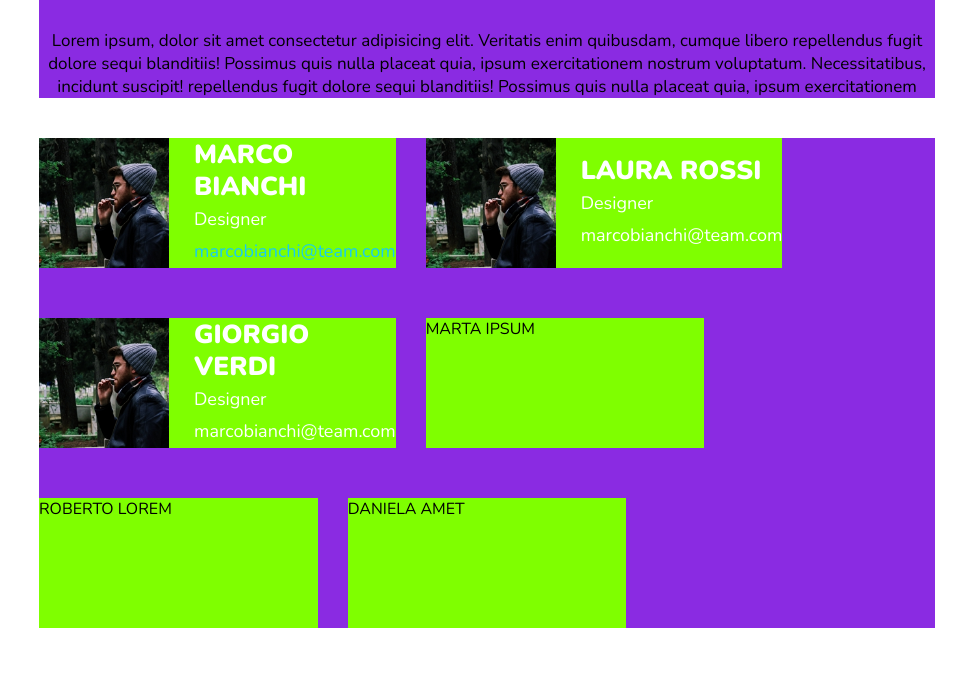
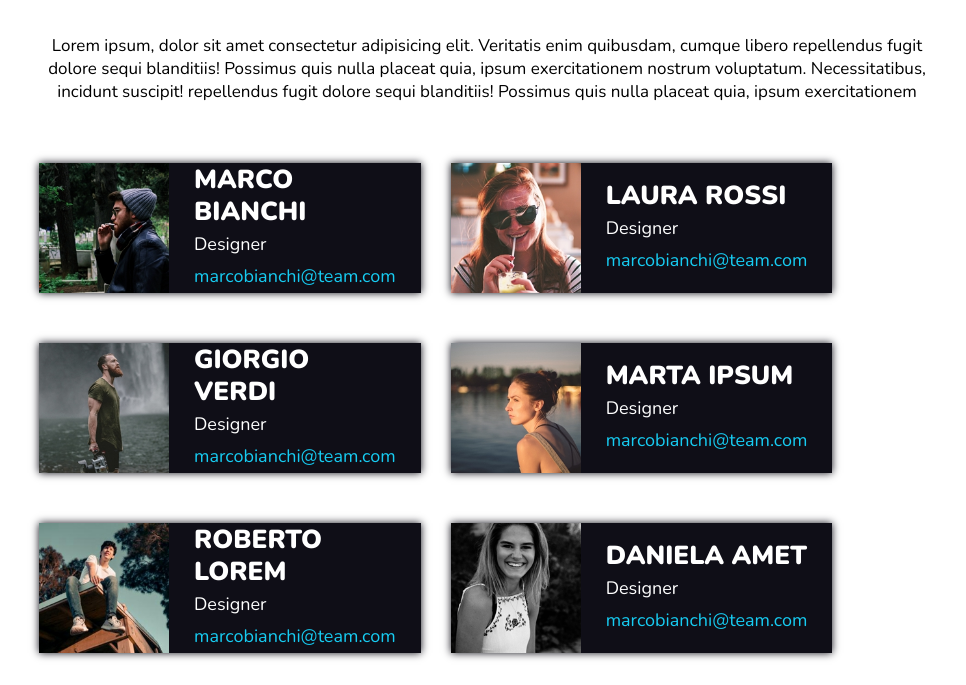
Before and after one commit to Joel-Blanco/html-css-flex-cards, a plain HTML site: page index.html in a window 1280 px wide. Shown: the part 115-800 px from the top of the page, without its empty margins (153-1119 px from the left). Drawn offline with nearby package versions, Linux system fonts and the light colour scheme.

Commit message:
feat: still struggling to end/ done

```diff
--- a/css/style.css
+++ b/css/style.css
@@ -9,8 +9,7 @@ body{
 }
 header{
     width: 70%;
-    margin: 40px auto 40px auto;
-    background-color: blueviolet;
+    margin: 45px auto 60px auto;
     text-align: center;
 }
 
@@ -31,7 +30,6 @@ h1{
     -height: 800px;
     margin: 0 auto;
     flex-wrap: wrap;
-    background-color: blueviolet;
     column-gap: 30px;
     row-gap: 50px;
 }
@@ -43,13 +41,14 @@ h1{
 .box{
     display: flex;
     height:130px;
-    background-color: chartreuse;
+    background-color: #0f0e17;
+    box-shadow: 0px 0px 8px #0f0e17;
     flex-basis: calc(100%/3 - 20px);
 }
 
 .info{
     align-self: center;
-    padding-left: 25px;
+    padding: 10px 25px 10px 25px;
     line-height: 32px;
     color: #ffffff;
 }
--- a/index.html
+++ b/index.html
@@ -29,7 +29,7 @@
     <main>
         <div class="box-container">
 
-            <div class="box cards">
+            <div class="box">
                 <div>
                     <img src="./img/male1.png" alt="male 1">
                 </div>
@@ -40,38 +40,59 @@
                 </div>
             </div>
 
-            <div class="box cards">
+            <div class="box">
                 <div>
-                    <img src="./img/male1.png" alt="male 1">
+                    <img src="./img/female1.png" alt="male 1">
                 </div>
                 <div class="info">
                     <h3>LAURA ROSSI</h3>
                     <p>Designer</p>
-                    <p>marcobianchi@team.com</p>
+                    <p class="mail">marcobianchi@team.com</p>
                 </div>
             </div>
 
-            <div class="box cards">
+            <div class="box">
                 <div>
-                    <img src="./img/male1.png" alt="male 1">
+                    <img src="./img/male2.png" alt="male 1">
                 </div>
                 <div class="info">
                     <h3>GIORGIO VERDI</h3>
                     <p>Designer</p>
-                    <p>marcobianchi@team.com</p>
+                    <p class="mail">marcobianchi@team.com</p>
                 </div>
             </div>
 
-            <div class="box cards">
-                MARTA IPSUM
+            <div class="box">
+                <div>
+                    <img src="./img/female2.png" alt="male 1">
+                </div>
+                <div class="info">
+                    <h3>MARTA IPSUM</h3>
+                    <p>Designer</p>
+                    <p class="mail">marcobianchi@team.com</p>
+                </div>
             </div>
 
-            <div class="box cards">
-                ROBERTO LOREM
+            <div class="box">
+                <div>
+                    <img src="./img/male3.png" alt="male 1">
+                </div>
+                <div class="info">
+                    <h3>ROBERTO LOREM</h3>
+                    <p>Designer</p>
+                    <p class="mail">marcobianchi@team.com</p>
+                </div>
             </div>
 
-            <div class="box cards">
-                DANIELA AMET
+            <div class="box">
+                <div>
+                    <img src="./img/female3.png" alt="male 1">
+                </div>
+                <div class="info">
+                    <h3>DANIELA AMET</h3>
+                    <p>Designer</p>
+                    <p class="mail">marcobianchi@team.com</p>
+                </div>
             </div>
 
         </div>
```
